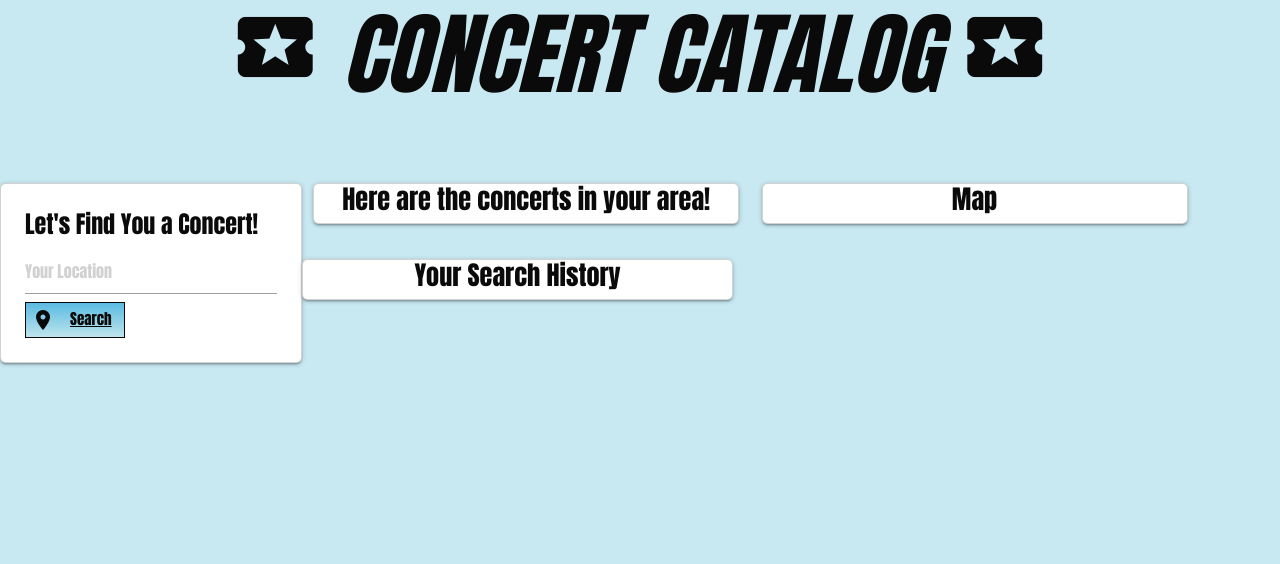
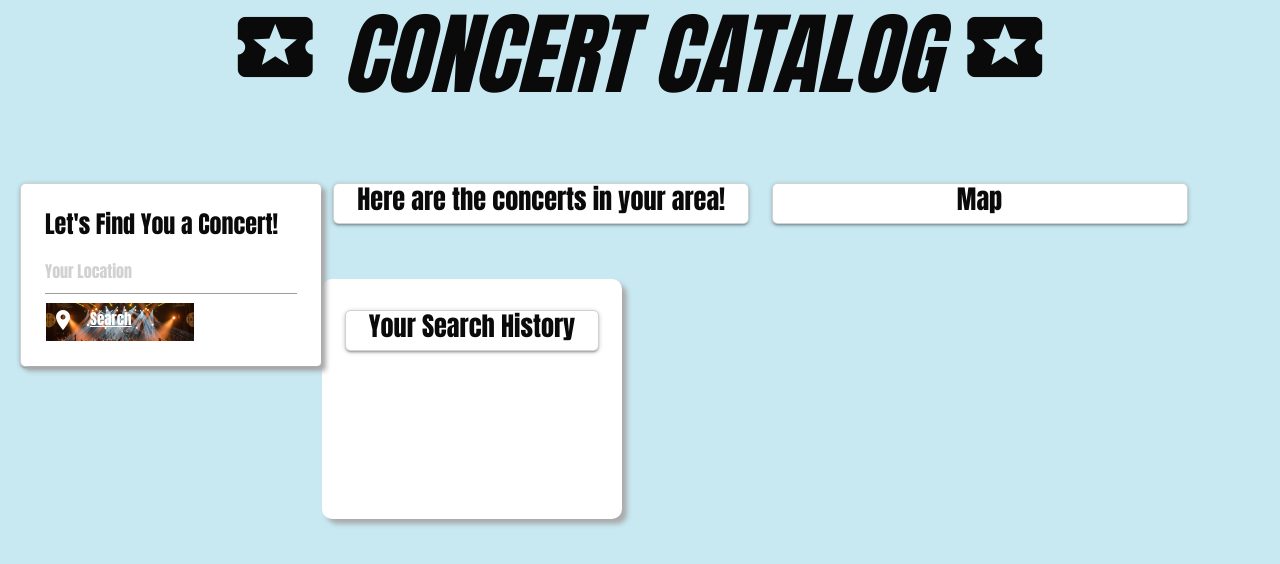
Before and after one commit to amiller0806/java-near-me, a plain HTML site: page index.html in a window 1280 px wide. Drawn offline with nearby package versions, Linux system fonts and the light colour scheme.

Commit message:
added comments and boxing to style css and index

```diff
--- a/assets/css/style.css
+++ b/assets/css/style.css
@@ -1,7 +1,8 @@
+/*html and body styling start*/
 :root {
     --primary: #c8e9f2;
-    --secondary: #7dcbd0;
-    --tertiary: #788585;
+    --secondary: #a8e9ed;
+    --tertiary: #89afaf;
     --light-dark: #6f6866;
     --dark: #0b0a0a;
     --border-radius: .3rem;
@@ -14,25 +15,60 @@ body {
     line-height: 1.5;
     font-family: Impact, Haettenschweiler, 'Arial Narrow Bold', sans-serif;
 }
+/*html and body styling end*/
+
+/*header styling start*/
 .header-title {
     font-weight: bold;
     background-image: url(./image/istockphoto-1194060639-612x612.jpeg);
     padding-bottom: 4rem;
     background-position: center;
 }
+.center-align .text-uppercase {
+    top: 50%;
+}
+/*header styling endt*/
+
+/*enter location styling start*/
+    /*search button*/
 .search-button {
     border: 1px solid;
     padding: 5px;
-    color: #0b0a0a;
-    background-image: linear-gradient(rgb(90, 187, 226), rgb(190, 228, 236));
-    width: 100px;
+    color: #ffffff;
+    width: 150px;
+    background-image: url(./image/nyc-concerts.jpeg);
+    background-position: center;
+    background-repeat: no-repeat;
+    background-size: cover;
+    height: 40px;
 }
 .card .card-content {
     width: 300px;
+    box-shadow: 5px 5px 5px #aaaaaa;
 }
 .hero {
     float: left;
+    margin-left: 20px;
 }
+/*container styling starts*/
+    /*search history, map, and results*/
 .col-6, .history{
     text-align: center;
 }
+/*search history styling*/
+.history{
+    border: 3px solid transparent;
+    float: left;
+    padding-bottom: 30%;
+    background-color: #fff;
+    border-radius: 10px;
+    margin-right: 50%;
+    box-shadow: 5px 5px 5px #aaaaaa;
+    padding: 20px 20px 150px 20px;
+    width: 300px;
+    margin-top: 20px;
+}
+.col-8 {
+    width: auto;
+    border: none;
+}
--- a/index.html
+++ b/index.html
@@ -15,7 +15,7 @@
     <body>
         <!-- HEADER START -->
         <header class="header-title">
-            <h1 class=" center-align text-uppercase"><i class="large"><i class="large material-icons">local_play</i>
+            <h1 class="center-align text-uppercase"><i class="large"><i class="large material-icons">local_play</i>
                 Concert Catalog
                 <i class="large material-icons">local_play</i></i></h1>
                <!--Create class for h1 to add css styling & add coffe image/sticker-->
@@ -32,7 +32,7 @@
                 </form>
             </div>
         </section>
-        <div class="container">
+        <div class="container ">
             <!-- List of search results for coffeeshops in area -->
             <section class="row">
                 <div class="col-6">
@@ -49,7 +49,7 @@
                 </div>
             </section>
             <section class="history">
-                <div class="col-7">
+                <div class="col-8">
                     <div class="card">
                         <div class="history-info">
                             <h3>Your Search History</h3>
```
